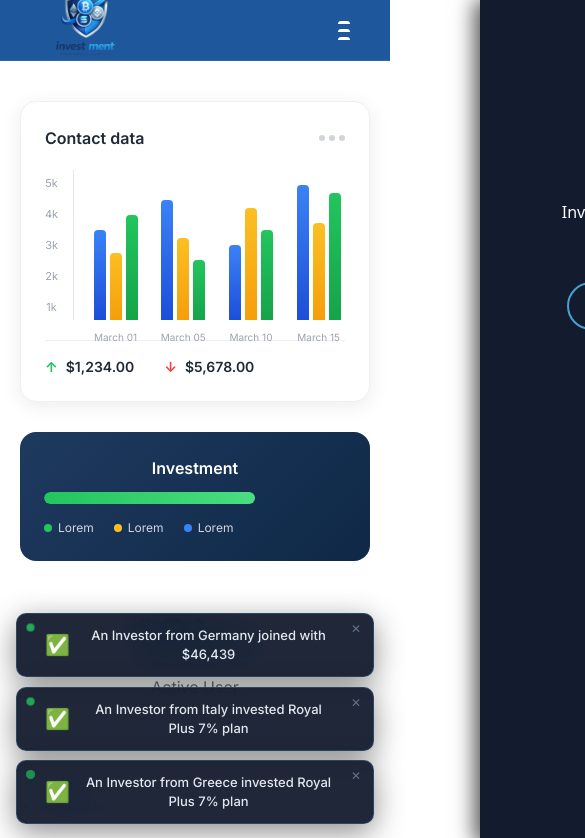
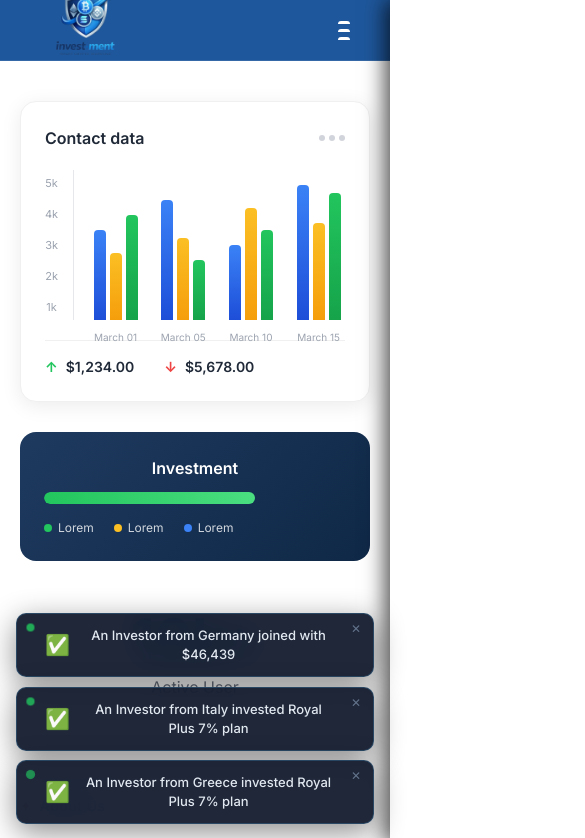
Before and after one commit to faizanproject-official/frontend-repo, a React (Create React App) app: page /about in a window 390 px wide. Shown: the top 838 px of the page, 585 px wide, since content can reach past the window. Built offline with nearby package versions, Linux system fonts and the light colour scheme; no server answers.

Commit message:
fix: hide off-canvas menu properly with transform
Replace 'right' with 'transform' and hide overflow to prevent
menu visibility during scroll.

```diff
--- a/src/components/Nav.css
+++ b/src/components/Nav.css
@@ -240,8 +240,7 @@
     .nav-menu {
         position: fixed;
         top: 0;
-        right: -100%;
-        /* Hide off-screen */
+        right: 0;
         width: 75vw;
         max-width: 300px;
         height: 100vh;
@@ -253,7 +252,9 @@
         flex-direction: column;
         justify-content: flex-start;
         align-items: center;
-        transition: right 0.4s cubic-bezier(0.68, -0.55, 0.265, 1.55);
+        transform: translateX(100%);
+        /* Fully hide off-canvas */
+        transition: transform 0.4s cubic-bezier(0.68, -0.55, 0.265, 1.55);
         z-index: 9999;
         box-shadow: -5px 0 20px rgba(0, 0, 0, 0.7);
         gap: 0;
@@ -263,7 +264,7 @@
     }
 
     .nav-menu.active {
-        right: 0;
+        transform: translateX(0);
         /* Slide in */
     }
 
--- a/src/index.css
+++ b/src/index.css
@@ -23,6 +23,8 @@
 html {
     scroll-behavior: smooth;
     -webkit-text-size-adjust: 100%; /* Prevent font scaling on mobile */
+    overflow-x: hidden;
+    /* Prevent horizontal scroll */
 }
 
 body {
```
